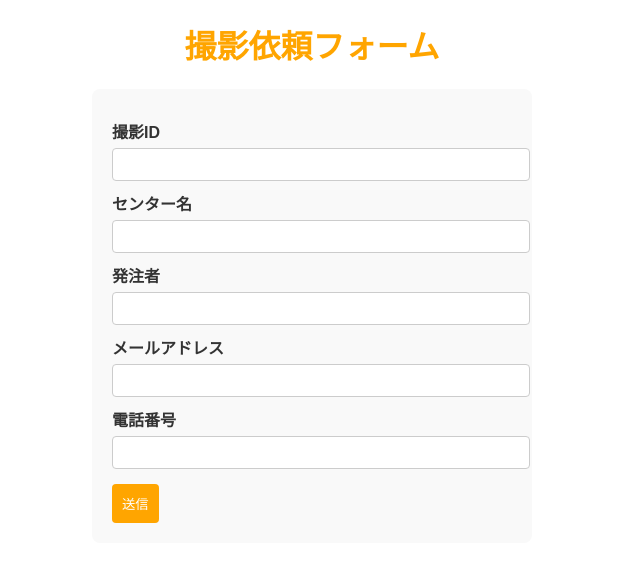
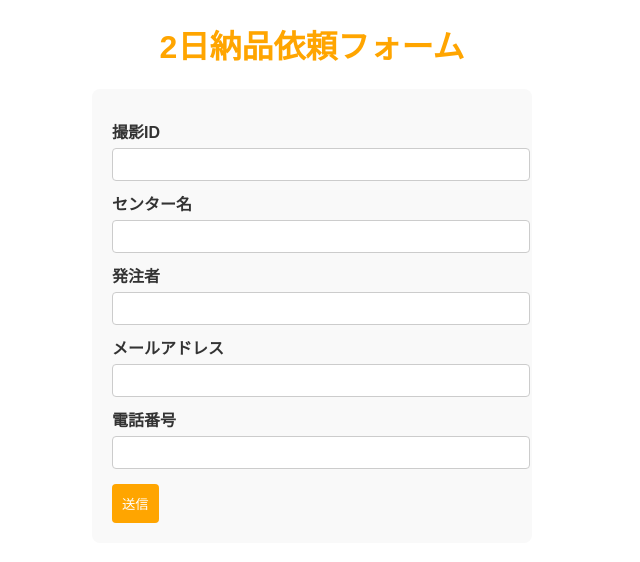
Before and after one commit to miles-web-match/express_shooting, a plain HTML site: page index.html in a window 1280 px wide. Shown: the whole page, without its empty margins (328-968 px from the left). Drawn offline with Linux system fonts and the light colour scheme.

Commit message:
Update index.html

```diff
--- a/index.html
+++ b/index.html
@@ -2,7 +2,7 @@
 <html lang="ja">
 <head>
   <meta charset="UTF-8">
-  <title>撮影依頼フォーム</title>
+  <title>2日納品依頼フォーム</title>
   <style>
     body { background-color: #fff; color: #333; font-family: sans-serif; }
     h1 { color: orange; text-align: center; }
@@ -14,7 +14,7 @@
   </style>
 </head>
 <body>
-  <h1>撮影依頼フォーム</h1>
+  <h1>2日納品依頼フォーム</h1>
   <form id="shootForm">
     <label>撮影ID <input type="text" name="shootId" required></label>
     <label>センター名 <input type="text" name="centerName" required></label>
```
